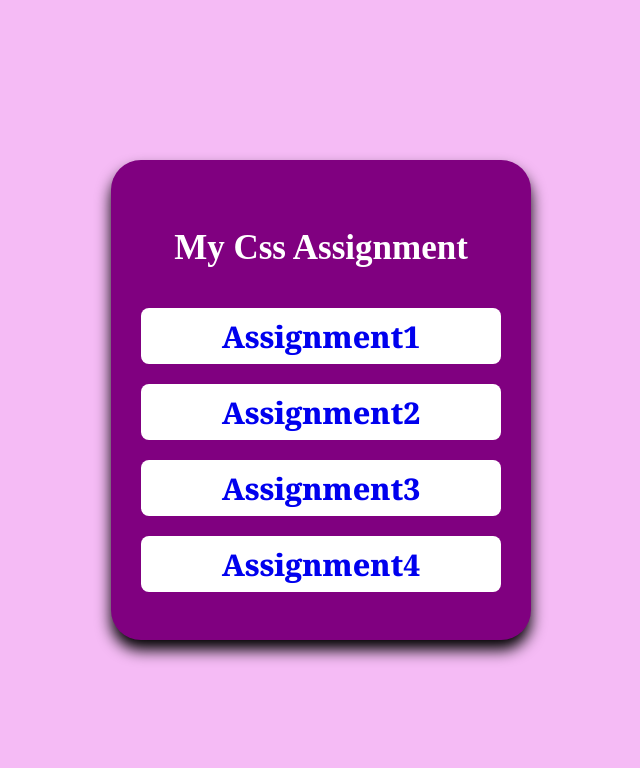
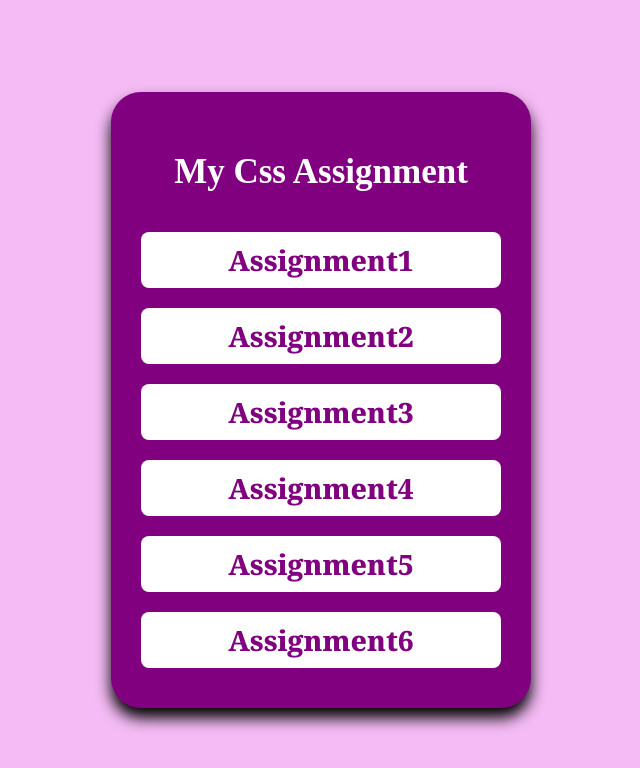
Before and after one commit to Martos11/My-css-assignments, a plain HTML site: page index.html in a window 1280 px wide. Shown: the whole page, without its empty margins (319-959 px from the left). Drawn offline with Linux system fonts and the light colour scheme.

Commit message:
Updated the links index.html page

```diff
--- a/index.html
+++ b/index.html
@@ -4,7 +4,7 @@
     <meta charset="UTF-8" />
     <meta name="viewport" content="width=device-width, initial-scale=1.0" />
     <title>Document</title>
-    <link rel="stylesheet" href="./style .css" />
+    <link rel="stylesheet" href="./style.css" />
   </head>
   <body>
     <div class="coverpage">
@@ -29,6 +29,16 @@
           >Assignment4</a
         >
       </div>
+      <div class="assignment">
+        <a href="https://martos11.github.io/Wp-pusher/" class="text"
+          >Assignment5</a
+        >
+      </div>
+      <div class="assignment">
+        <a href="https://martos11.github.io/Scissor-app/" class="text"
+          >Assignment6</a
+        >
+      </div>
     </div>
   </body>
 </html>
--- a/style .css
+++ /dev/null
@@ -1,58 +0,0 @@
-@import url("https://fonts.googleapis.com/css2?family=Noto+Serif:ital,wght@0,100..900;1,100..900&family=Poppins:ital,wght@0,100;0,200;0,300;0,400;0,500;0,600;0,700;0,800;0,900;1,100;1,200;1,300;1,400;1,500;1,600;1,700;1,800;1,900&display=swap");
-
-* {
-  padding: 0;
-  margin: 0;
-  box-sizing: border-box;
-}
-body {
-  background-color: rgb(245, 187, 245);
-  display: flex;
-  justify-content: center;
-  align-items: center;
-  min-height: 100vh;
-}
-.coverpage {
-  display: flex;
-  flex-direction: column;
-  justify-content: center;
-  align-items: center;
-  height: 60vh;
-  background-color: purple;
-  width: 100%;
-  max-width: 420px;
-  box-shadow: 0px 10px 15px;
-  border-radius: 30px;
-  padding: 30px;
-}
-
-.assignment {
-  /* text-decoration: none; */
-  margin: 10px;
-  width: 100%;
-  height: 7vh;
-  background-color: #fff;
-  color: purple;
-  border-radius: 8px;
-  display: flex;
-  justify-content: center;
-  align-items: center;
-}
-.coverpage h4 {
-  text-align: center;
-  padding-block: 30px;
-  color: #fff;
-  font-size: 35px;
-}
-.text {
-  display: flex;
-  justify-content: center;
-  align-items: center;
-  text-decoration: none;
-  font-size: 30px;
-  font-weight: 800;
-  font-family: "Noto Serif", serif;
-  font-optical-sizing: auto;
-  /* font-weight: <weight>; */
-  font-style: normal;
-}
--- a/style.css
+++ b/style.css
@@ -17,7 +17,7 @@ body {
   flex-direction: column;
   justify-content: center;
   align-items: center;
-  height: 60vh;
+  min-height: 60vh;
   background-color: purple;
   width: 100%;
   max-width: 420px;
```
